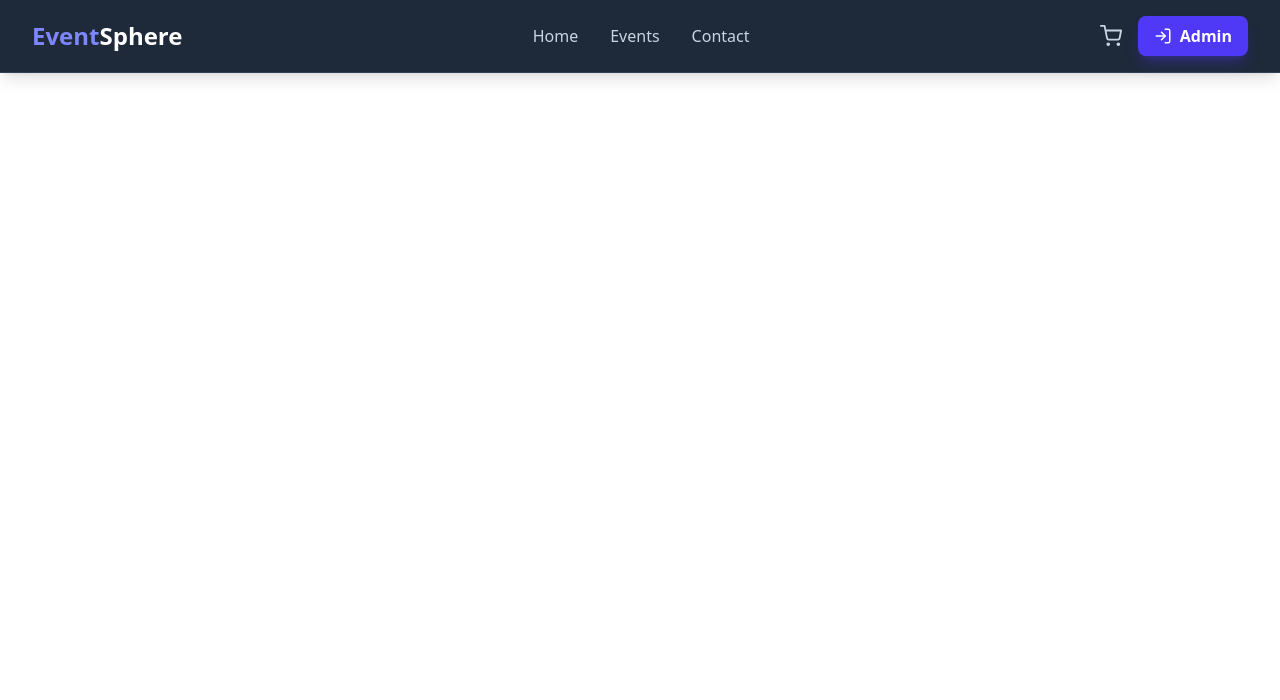
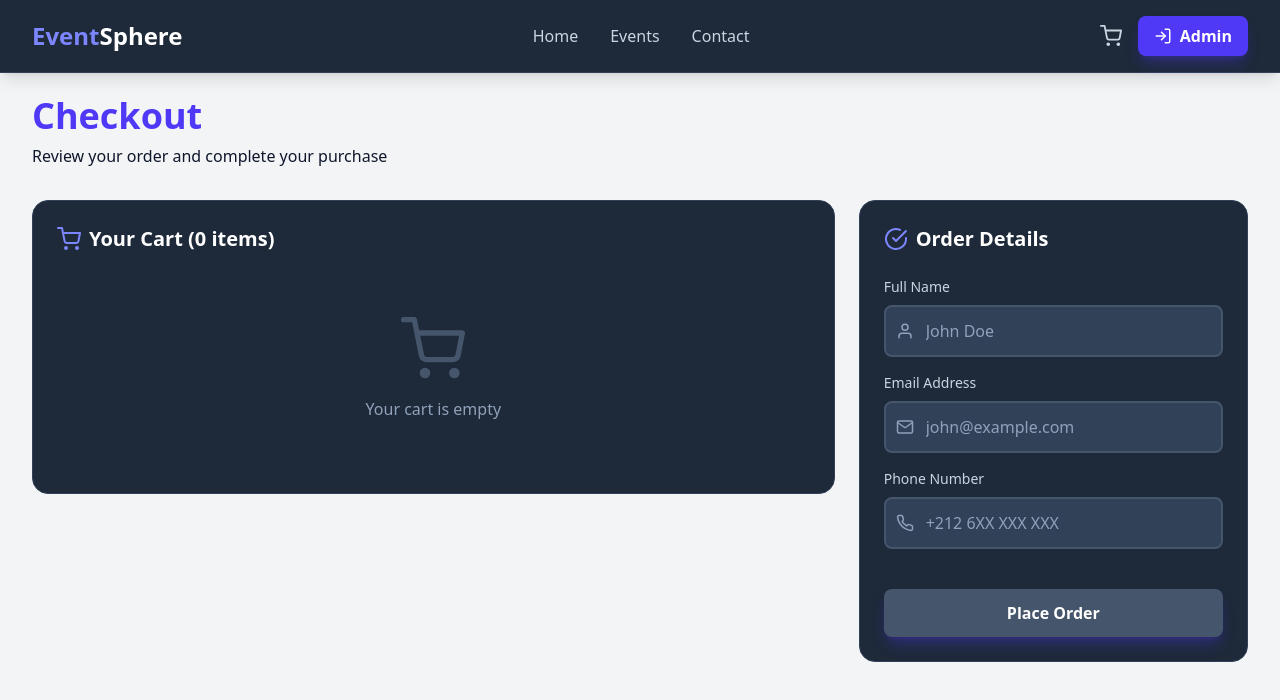
Before and after one commit to Ahlam201601/application_Evenements, a React (Vite) app: page /checkout in a window 1280 px wide. Shown: the top 700 px of the page. Built offline with nearby package versions, Linux system fonts and the light colour scheme.

Commit message:
page chekout

```diff
--- a/src/App.jsx
+++ b/src/App.jsx
@@ -7,7 +7,8 @@ import { Toaster } from "react-hot-toast";
 import './App.css';
 import Events from './pages/Events';
 import Navbar from './components/Navbar';
-import AdminSidebar from './components/admin/AdminSidebar';
+import Checkout from './pages/Checkout';
+
 
 function AppContent() {
   const location = useLocation();
@@ -29,6 +30,7 @@ function AppContent() {
         <Route path="/admin/add" element={<AddEvent/>} />
         <Route path='/events' element={<Events/>}/>
         <Route path="/admin/orders" element={<Orders/>} />
+        <Route path='/checkout' element={<Checkout/>} />
       </Routes>
     </>
   );
--- a/src/components/CardItem.jsx
+++ b/src/components/CardItem.jsx
@@ -69,7 +69,7 @@ export default function CardItem({ item }) {
       <div className="mt-3 pt-3 border-t border-slate-700 flex items-center justify-between">
         <span className="text-sm text-slate-400">Subtotal:</span>
         <span className="text-white font-bold text-lg">
-          ${(item.price * item.quantity).toFixed(2)}
+          ${(item.price * item.quantity)}
         </span>
       </div>
     </div>
--- a/src/components/CartSidebar.jsx
+++ b/src/components/CartSidebar.jsx
@@ -1,9 +1,16 @@
 import { useSelector } from "react-redux";
 import { FiX, FiShoppingCart } from "react-icons/fi";
 import CardItem from "./CardItem";
+import { useNavigate } from "react-router-dom";
 
 export default function CartSidebar({ open, onClose }) {
-  const { items, totalQuantity } = useSelector((state) => state.cart);
+  const {
+  items = [],
+  totalQuantity = 0,
+  totalPrice = 0
+} = useSelector((state) => state.cart) || {};
+
+  const navigate = useNavigate();
 
   return (
     <div
@@ -49,9 +56,7 @@ export default function CartSidebar({ open, onClose }) {
               <h3 className="text-xl font-semibold text-white mb-2">
                 Your cart is empty
               </h3>
-              <p className="text-slate-400 mb-6">
-                Start adding some events!
-              </p>
+              <p className="text-slate-400 mb-6">Start adding some events!</p>
               <button
                 onClick={onClose}
                 className="bg-indigo-600 text-white font-semibold py-3 px-6 rounded-lg hover:bg-indigo-700 transition-colors"
@@ -65,16 +70,31 @@ export default function CartSidebar({ open, onClose }) {
         {/* FOOTER - SUMMARY */}
         {items.length > 0 && (
           <div className="bg-gray-800 border-t border-slate-700 p-5 space-y-3">
-            {/* TOTAL PRICE */}
-            <div className="flex items-center justify-between text-lg">
-              <span className="font-semibold text-white">Total Items::</span>
-              <span className="font-bold text-indigo-400 text-2xl">
-                {totalQuantity}
-              </span>
+            {/* TOTAL */}
+            <div className="space-y-3">
+              <div className="flex items-center justify-between">
+                <span className="text-slate-300 font-medium">Total Items:</span>
+                <span className="text-white font-bold text-lg">
+                  {totalQuantity}
+                </span>
+              </div>
+
+              <div className="border-t border-slate-700 pt-3 flex items-center justify-between">
+                <span className="text-white font-bold text-lg">Total:</span>
+                <span className="text-indigo-400 font-bold text-2xl">
+                  ${totalPrice}
+                </span>
+              </div>
             </div>
 
             {/* CHECKOUT BUTTON */}
-            <button className="w-full bg-indigo-600 hover:bg-indigo-700 text-white py-3 rounded-lg font-semibold shadow-lg shadow-indigo-600/30 transition-all duration-300">
+            <button
+              onClick={() => {
+                onClose();
+                navigate("/checkout");
+              }}
+              className="w-full bg-indigo-600 hover:bg-indigo-700 text-white py-3 rounded-lg font-semibold shadow-lg shadow-indigo-600/30 transition-all duration-300"
+            >
               Proceed to Checkout
             </button>
           </div>
--- a/src/pages/Checkout.jsx
+++ b/src/pages/Checkout.jsx
@@ -1,7 +1,196 @@
-import React from 'react'
+import { useSelector } from "react-redux";
+import { useState } from "react";
+import { FiShoppingCart, FiUser, FiMail, FiPhone, FiCheckCircle } from "react-icons/fi";
 
 export default function Checkout() {
+  const { items, totalQuantity , totalPrice} = useSelector((state) => state.cart);
+
+
+  const [form, setForm] = useState({
+    name: "",
+    email: "",
+    phone: "",
+  });
+
+  const handleSubmit = (e) => {
+    e.preventDefault();
+    if (!form.name || !form.email || !form.phone) {
+      alert("Please fill in all fields!");
+      return;
+    }
+    alert("Order placed successfully 🎉");
+  };
+
   return (
-    <div>Checkout</div>
-  )
+    <div className="min-h-screen bg-gray-100 pt-24 pb-12">
+      <div className="max-w-7xl mx-auto px-4 sm:px-6 lg:px-8">
+
+        {/* HEADER */}
+        <div className="mb-8">
+          <h1 className="text-3xl sm:text-4xl font-bold text-indigo-600 mb-2">
+            Checkout
+          </h1>
+          <p className="text-slate-900">
+            Review your order and complete your purchase
+          </p>
+        </div>
+
+        {/* GRID LAYOUT - CART + FORM */}
+        <div className="grid grid-cols-1 lg:grid-cols-3 gap-6">
+
+          {/* LEFT SIDE - CART ITEMS (2 columns) */}
+          <div className="lg:col-span-2 space-y-6">
+
+            {/* CART ITEMS SECTION */}
+            <div className="bg-gray-800 border border-slate-700 rounded-2xl p-6">
+              <h2 className="text-xl font-bold text-white mb-4 flex items-center gap-2">
+                <FiShoppingCart className="text-indigo-400" size={24} />
+                Your Cart ({totalQuantity} items)
+              </h2>
+
+              {items.length === 0 ? (
+                <div className="text-center py-12">
+                  <FiShoppingCart className="mx-auto text-slate-600 mb-4" size={64} />
+                  <p className="text-slate-400">Your cart is empty</p>
+                </div>
+              ) : (
+                <div className="space-y-3">
+                  {items.map((item) => (
+                    <div
+                      key={item.id}
+                      className="bg-slate-900 border border-slate-700 rounded-xl p-4 hover:border-indigo-500/50 transition-all"
+                    >
+                      <div className="flex gap-4">
+                        {/* IMAGE */}
+                        <div className="shrink-0">
+                          <img
+                            src={item.image}
+                            alt={item.title}
+                            className="w-20 h-20 object-cover rounded-lg"
+                          />
+                        </div>
+
+                        {/* CONTENT */}
+                        <div className="flex-1 min-w-0">
+                          <h3 className="font-semibold text-white mb-1 line-clamp-1">
+                            {item.title}
+                          </h3>
+                          <span className="inline-block text-xs text-slate-400 bg-slate-700/50 px-2 py-0.5 rounded-full mb-2">
+                            {item.category}
+                          </span>
+                          <div className="flex items-center justify-between mt-2">
+                            <span className="text-sm text-slate-400">
+                              Qty: <span className="text-white font-semibold">{item.quantity}</span>
+                            </span>
+                            <p className="text-indigo-400 font-bold text-lg">
+                              ${item.price}
+                            </p>
+                          </div>
+                        </div>
+                      </div>
+
+                      {/* SUBTOTAL */}
+                      <div className="mt-3 pt-3 border-t border-slate-700 flex items-center justify-between">
+                        <span className="text-sm text-slate-400">Subtotal:</span>
+                        <span className="text-white font-bold">
+                          ${(item.price * item.quantity)}
+                        </span>
+                      </div>
+                    </div>
+                  ))}
+                </div>
+              )}
+            </div>
+
+            {/* TOTAL SECTION */}
+            {items.length > 0 && (
+              <div className="bg-gray-800 border border-slate-700 rounded-2xl p-6">
+                <div className="space-y-3">
+                  <div className="border-t border-slate-700 pt-3 flex items-center justify-between text-xl">
+                    <span className="font-bold text-white">Total:</span>
+                    <span className="font-bold text-indigo-400 text-2xl">
+                      ${totalPrice}
+                    </span>
+                  </div>
+                </div>
+              </div>
+            )}
+          </div>
+
+          {/* RIGHT SIDE - ORDER FORM (1 column) */}
+          <div className="lg:col-span-1">
+            <div className="bg-gray-800 border border-slate-700 rounded-2xl p-6 sticky top-24">
+              <h2 className="text-xl font-bold text-white mb-6 flex items-center gap-2">
+                <FiCheckCircle className="text-indigo-400" size={24} />
+                Order Details
+              </h2>
+
+              <form onSubmit={handleSubmit} className="space-y-4">
+                {/* NAME */}
+                <div>
+                  <label className="block text-sm font-medium text-slate-300 mb-2">
+                    Full Name
+                  </label>
+                  <div className="relative">
+                    <FiUser className="absolute left-3 top-1/2 -translate-y-1/2 text-slate-400" size={18} />
+                    <input
+                      type="text"
+                      placeholder="John Doe"
+                      className="w-full bg-slate-700 text-white placeholder-slate-400 border-2 border-slate-600 rounded-lg pl-10 pr-4 py-3 focus:border-indigo-500 focus:outline-none transition-colors"
+                      value={form.name}
+                      onChange={(e) => setForm({ ...form, name: e.target.value })}
+                    />
+                  </div>
+                </div>
+
+                {/* EMAIL */}
+                <div>
+                  <label className="block text-sm font-medium text-slate-300 mb-2">
+                    Email Address
+                  </label>
+                  <div className="relative">
+                    <FiMail className="absolute left-3 top-1/2 -translate-y-1/2 text-slate-400" size={18} />
+                    <input
+                      type="email"
+                      placeholder="john@example.com"
+                      className="w-full bg-slate-700 text-white placeholder-slate-400 border-2 border-slate-600 rounded-lg pl-10 pr-4 py-3 focus:border-indigo-500 focus:outline-none transition-colors"
+                      value={form.email}
+                      onChange={(e) => setForm({ ...form, email: e.target.value })}
+                    />
+                  </div>
+                </div>
+
+                {/* PHONE */}
+                <div>
+                  <label className="block text-sm font-medium text-slate-300 mb-2">
+                    Phone Number
+                  </label>
+                  <div className="relative">
+                    <FiPhone className="absolute left-3 top-1/2 -translate-y-1/2 text-slate-400" size={18} />
+                    <input
+                      type="tel"
+                      placeholder="+212 6XX XXX XXX"
+                      className="w-full bg-slate-700 text-white placeholder-slate-400 border-2 border-slate-600 rounded-lg pl-10 pr-4 py-3 focus:border-indigo-500 focus:outline-none transition-colors"
+                      value={form.phone}
+                      onChange={(e) => setForm({ ...form, phone: e.target.value })}
+                    />
+                  </div>
+                </div>
+
+                {/* SUBMIT BUTTON */}
+                <button
+                  type="submit"
+                  disabled={items.length === 0}
+                  className="w-full bg-indigo-600 hover:bg-indigo-700 disabled:bg-slate-600 disabled:cursor-not-allowed text-white py-3 rounded-lg font-semibold shadow-lg shadow-indigo-600/30 transition-all duration-300 mt-6"
+                >
+                  Place Order
+                </button>
+              </form>
+
+            </div>
+          </div>
+        </div>
+      </div>
+    </div>
+  );
 }
```
Also changed, not shown: src/lib/cartSlice.js (+11 -3 lines).
